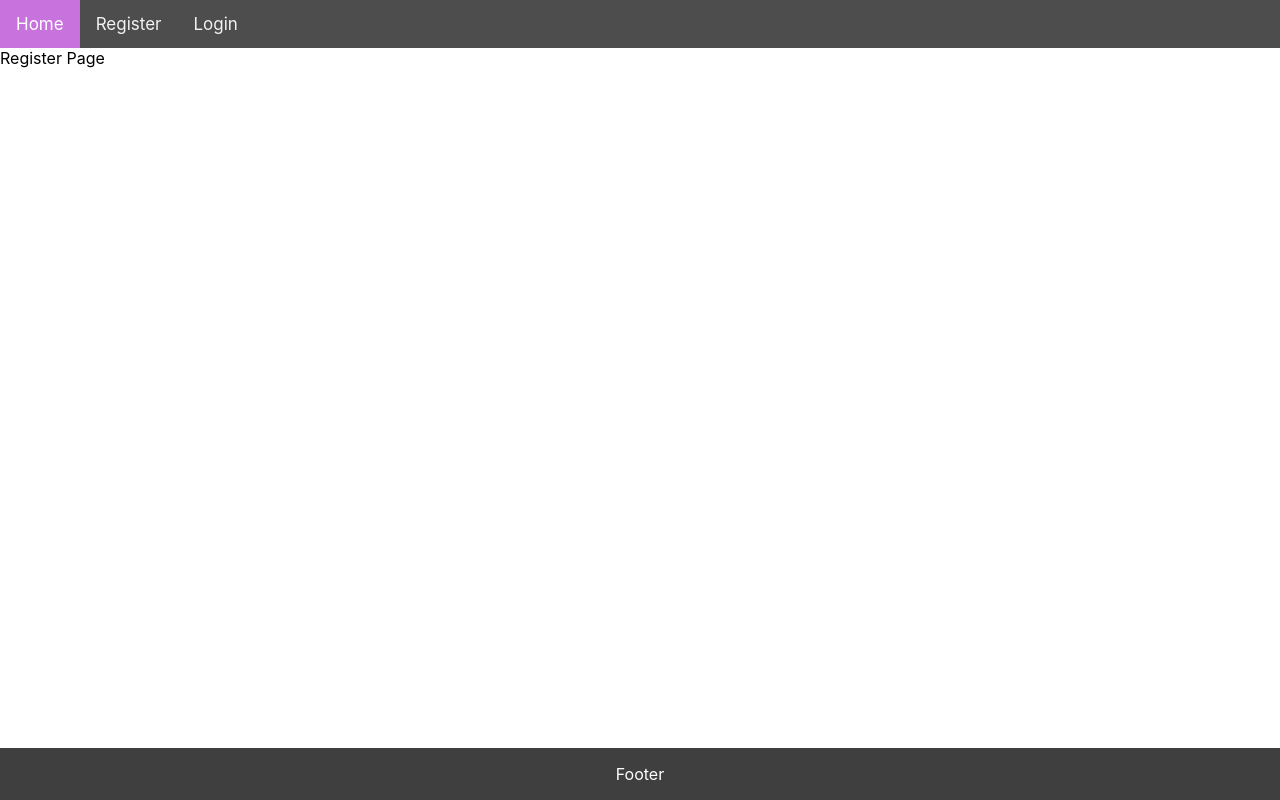
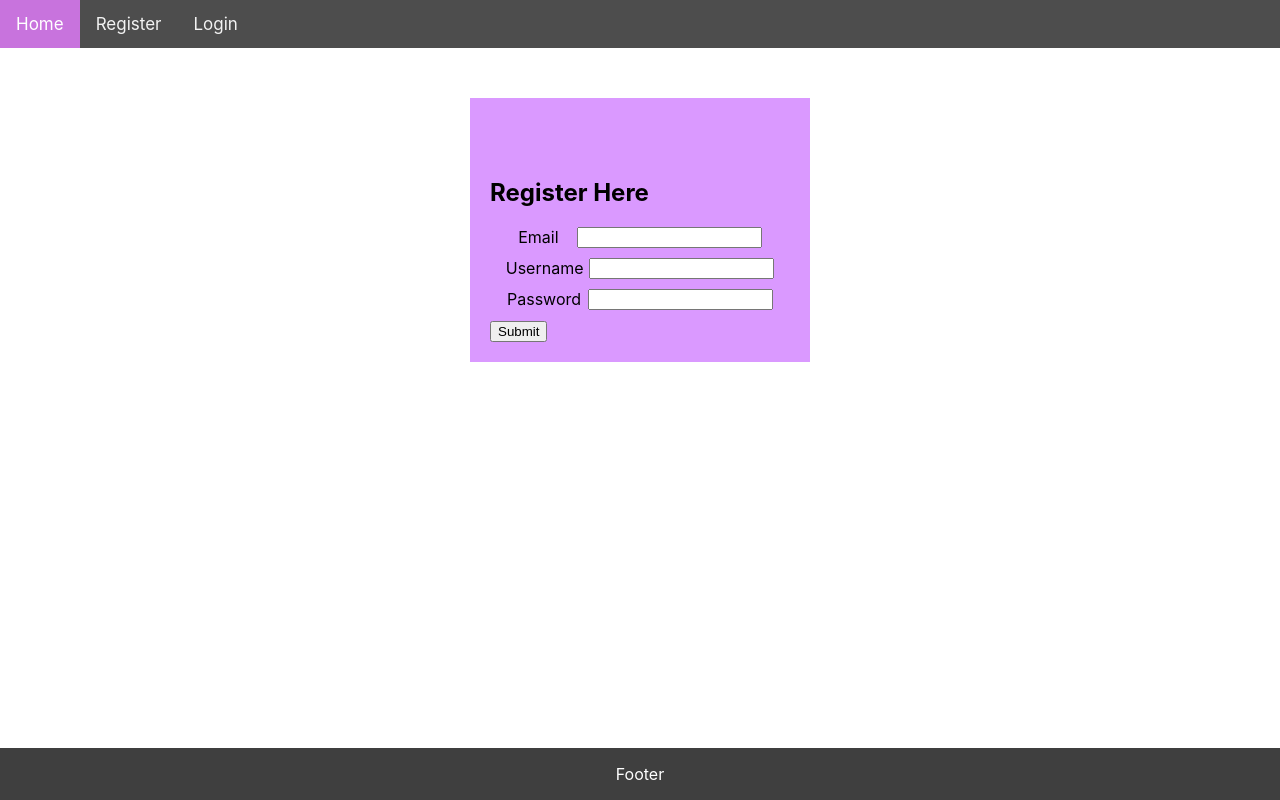
Before and after one commit to amantibrewal310/vita, a React (Create React App) app in the folder vitareact/: page /register in a window 1280 px wide. Built offline with nearby package versions, Linux system fonts and the light colour scheme.

Commit message:
User Registration, form handling done

```diff
--- a/vitareact/src/axios.js
+++ b/vitareact/src/axios.js
@@ -20,14 +20,6 @@ axiosInstance.interceptors.response.use(
 	},
 	async function (error) {
 
-        console.log("error.............")
-        console.log(error);
-        console.log(error.config)
-        console.log(error.response)
-        console.log("error.............")
-
-        const originalRequest = error.config;
-
 		if (typeof error.response === 'undefined') {
 			alert(
 				'A server/network error occurred. ' +
@@ -37,74 +29,7 @@ axiosInstance.interceptors.response.use(
 			return Promise.reject(error);
         }
 
-        console.log("original reg.............")
-        console.log(originalRequest.url)
-        console.log("original reg.............")
-
-		if (
-			error.response.status === 401 &&
-			originalRequest.url === baseURL + 'refresh/'
-		) {
-			window.location.href = '/login/';
-			return Promise.reject(error);
-		}
-
-        // access taken expired
-		if (
-			error.response.data.code === 'token_not_valid' &&
-			error.response.status === 401 &&
-			error.response.statusText === 'Unauthorized'
-		) {
-			const refreshToken = localStorage.getItem('refresh_token');
-
-			if (refreshToken) {
-
-                console.log('Response token....')
-                console.log(refreshToken);
-                console.log('Response token....')
-
-				const tokenParts = JSON.parse(atob(refreshToken.split('.')[1]));
-
-				// exp date in token is expressed in seconds, while now() returns milliseconds:
-				const now = Math.ceil(Date.now() / 1000);
-				console.log(tokenParts.exp);
-
-				if (tokenParts.exp > now) {
-                    // change from /token/refresh/  => refresh/
-					return axiosInstance
-						.post('token/refresh/', { refresh: refreshToken })
-						.then((response) => {
-
-                            console.log("insider post request");
-                            console.log(response);
-                            console.log(response.data.access);
-                            console.log("insider post request");
-
-							localStorage.setItem('access_token', response.data.access);
-							// localStorage.setItem('refresh_token', response.data.refresh);
-
-							axiosInstance.defaults.headers['Authorization'] =
-								'JWT ' + response.data.access;
-							originalRequest.headers['Authorization'] =
-								'JWT ' + response.data.access;
-
-							return axiosInstance(originalRequest);
-						})
-						.catch((err) => {
-							console.log(err);
-						});
-				} else {
-					console.log('Refresh token is expired', tokenParts.exp, now);
-					window.location.href = '/login/';
-				}
-			} else {
-				console.log('Refresh token not available.');
-				window.location.href = '/login/';
-			}
-		}
-
-		// specific error handling done elsewhere
-		return Promise.reject(error);
+		return Promise.reject(error.response);
 	}
 );
 
--- a/vitareact/src/components/UserProfile.js
+++ b/vitareact/src/components/UserProfile.js
@@ -4,15 +4,7 @@ import checkLoggedIn from './auth/checkLoggedIn'
 import axiosInstance from '../axios'
 
 function UserProfile() {
-    const history = useHistory();
-
-	// if user is not logged in and tries to see profile rect
-	// if(!checkLoggedIn()) {
-	// 	history.goBack();
-	// 	return <div></div>;
-	// }
-
-    // get user data
+    // init user data
     const userInit = {
         username: '',
         id: '',
@@ -20,17 +12,17 @@ function UserProfile() {
         about: '',
         first_name: ''
     }
-
     const [user, setUser] = useState(userInit);
-    const userEmail = localStorage.getItem('email');
+    const history = useHistory();
 
     useEffect(() => {
+        if(checkLoggedIn()) {
+            const userEmail = localStorage.getItem('email');
             axiosInstance
                 .get(`user/byemail/${userEmail}/`)
                 .then(res => {
                     // TODO:
                     // check if valid user is retured
-
                     setUser({
                         ...user,
                         username: res.data.username,
@@ -40,8 +32,13 @@ function UserProfile() {
                         first_name: res.data.first_name
                     })
                 });
-    }, [setUser])
+        }
+    },[setUser])
 
+    // TODO:
+    // forms for profile update
+
+    if(checkLoggedIn()) {
         return (
             <div>
                 <h1>User Profile</h1>
@@ -53,4 +50,8 @@ function UserProfile() {
         )
     }
 
+    history.goBack();
+    return <div></div>
+}
+
 export default UserProfile
--- a/vitareact/src/components/auth/Login/AxiosLogin.js
+++ b/vitareact/src/components/auth/Login/AxiosLogin.js
@@ -11,4 +11,23 @@ const AxiosLoginInstance = axios.create({
     },
 });
 
+AxiosLoginInstance.interceptors.response.use(
+	(response) => {
+		return response;
+	},
+	async function (error) {
+
+		if (typeof error.response === 'undefined') {
+			alert(
+				'A server/network error occurred. ' +
+					'Looks like CORS might be the problem. ' +
+					'Sorry about this - we will get it fixed shortly.'
+			);
+			return Promise.reject(error);
+        }
+
+		return Promise.reject(error.response);
+	}
+);
+
 export default AxiosLoginInstance;
--- a/vitareact/src/components/auth/Login/Login.js
+++ b/vitareact/src/components/auth/Login/Login.js
@@ -3,20 +3,26 @@ import AxiosLoginInstance from './AxiosLogin';
 import { useHistory } from 'react-router-dom';
 import FbLogin from 'react-facebook-login';
 import FacebookLogin from './FacebookLogin';
+import checkLoggedIn from '../checkLoggedIn';
 import '../../css/register.css';
 
 
 function Login() {
 
-    const history = useHistory();
 	const initialFormData = Object.freeze({
 		email: '',
     	password: '',
-	});
+    });
+    const intialErrors = {
+        credentialsError: null,
+        emptyFormError: null,
+    }
+    var expiry_time;
+    const history = useHistory();
 
 	const [formData, updateFormData] = useState(initialFormData);
-    const [error, setError] = useState('');
-    var expiry_time;
+    const [error, setError] = useState(intialErrors);
+
 
 	const handleChange = (e) => {
 		updateFormData({
@@ -29,8 +35,12 @@ function Login() {
 		e.preventDefault();
 
         // validate form
-        vaidateDetails();
-
+        if(!vaidateDetails()) {
+            return;
+        }
+        // TODO:
+        // first check if the user exist
+        // then process the response
 		AxiosLoginInstance
 			.post(`auth/token/`, {
 				grant_type: 'password',
@@ -51,33 +61,56 @@ function Login() {
 				window.location.reload();
             })
             .catch(err => {
-                console.log(err);
-                setError('Wrong Credentials');
+                // wrong credentials
+                setError({
+                    emptyFormError: null,
+                    credentialsError: err.data.error_description
+                });
             });
     };
+
+    // TODO:
+    // handle fb login error
 
     const responseFacebook = async (response) => {
         // setting email here, tokens are set in FacebookLogin file
         localStorage.setItem('email', response.email);
-        FacebookLogin(response.accessToken);
-        // home page on succefull login
+        FacebookLogin(response.accessToken)
         history.push('/');
 		window.location.reload();
     };
 
+    // TODO:
+    // add more validations
     // form validation
     const vaidateDetails = () => {
         if(formData.email === "" || formData.password === "") {
-            setError('Form is incomplete')
+            // form is incomplete
+            setError({
+                credentialsError:null,
+                emptyFormError: 'All field must be filled!'
+            });
+            return false;
         } else {
-            setError('');
+            // form is filled
+            setError({
+                ...error,
+                emptyFormError: null
+            });
+            return true;
         }
+    }
+
+    if(checkLoggedIn()) {
+        history.goBack();
+        return <div></div>
     }
 
     return (
         <div className='form-container'>
             <h2>Login Here</h2>
-            <div>{error}</div>
+            <div>{error.emptyFormError ? error.emptyFormError: ''}</div>
+            <div>{error.credentialsError ? error.credentialsError: ''}</div>
             <form>
                 <div>
                     <label>Email </label>
--- a/vitareact/src/components/auth/Register.js
+++ b/vitareact/src/components/auth/Register.js
@@ -1,23 +1,141 @@
 
-import React from 'react';
-import { useHistory } from 'react-router-dom';
-import checkLoggedIn from './checkLoggedIn';
+import React, {useState} from 'react';
+import axiosInstance from '../../axios';
+import {useHistory} from 'react-router-dom';
+import '../css/register.css';
 
-function Register() {
+function SignUp() {
     const history = useHistory();
 
-    if(checkLoggedIn()) {
-		history.goBack();
-		return <div></div>;
-	}
+    const initialFormData = Object.freeze({
+        email: '',
+        username: '',
+        password: '',
+    });
+    const intialErrors = {
+        emailError: null,
+        usernameError: null,
+        passwordError: null,
+        emptyFormError: null,
+    }
 
-    // display user register form
+    // states
+    const [formData, updateFormData] = useState(initialFormData);
+    const [error, setError] = useState(intialErrors);
+
+    // listeners
+    const handleChange = (e) => {
+        updateFormData({
+            ...formData,
+            [e.target.name]: e.target.value.trim(),
+        });
+    }
+
+    const handleSubmit = (e) => {
+        e.preventDefault();
+        // validate form
+        if(!vaidateDetails()) {
+            return;
+        }
+
+        axiosInstance
+            .post(`user/`, {
+                email: formData.email,
+                username: formData.username,
+                password: formData.password,
+            })
+            .then(response => {
+                history.push('/login');
+                console.log(response);
+                console.log(response.data);
+            })
+            .catch(err => {
+                // some credential errors
+                if(err.data.email) {
+                    setError({
+                        ...error,
+                        emailError: err.data.email[0],
+                        emptyFormError: null,
+                        usernameError: null
+                    })
+                }
+                if(err.data.username) {
+                    setError({
+                        ...error,
+                        usernameError: err.data.username[0],
+                        emptyFormError: null
+                    })
+                }
+            });
+    }
+
+    // TODO:
+    // add more validations
+    // form validation
+    const vaidateDetails = () => {
+        if(formData.email === "" || formData.password === "" || formData.username === "") {
+            // update the errors in form
+            setError({
+                emailError: null,
+                usernameError: null,
+                passwordError: null,
+                emptyFormError: 'All field must be filled!'
+            });
+            return false;
+        } else {
+            // form is completely filled
+            setError({
+                ...error,
+                emptyFormError: null
+            });
+            return true;
+        }
+    }
 
     return (
-        <div>
-            Register Page
+        <div className='form-container'>
+            <div>{error.emptyFormError ? error.emptyFormError: ''}</div>
+            <div>{error.emailError ? error.emailError: ''}</div>
+            <div>{error.usernameError ? error.usernameError: ''}</div>
+            <div>{error.passwordError ? error.passwordError: ''}</div>
+            <h2>Register Here</h2>
+            <form>
+                <div>
+                    <label>Email </label>
+                    <input
+                        type="text"
+                        required
+                        name="email"
+                        onChange={handleChange}
+                    />
+                </div>
+                <div>
+                    <label>Username </label>
+                    <input
+                        type="text"
+                        required
+                        name="username"
+                        onChange={handleChange}
+                    />
+                </div>
+                <div>
+                    <label>Password </label>
+                    <input
+                        type="password"
+                        required
+                        name="password"
+                        onChange={handleChange}
+                    />
+                </div>
+                <button
+                    type="submit"
+                    onClick={handleSubmit}
+                >
+                    Submit
+                </button>
+            </form>
         </div>
     )
 }
 
-export default Register
+export default SignUp
```
Also changed, not shown: 1 other file (tests, documents, lock files or other folders). Lines whose indentation alone changed are shown as unchanged.
